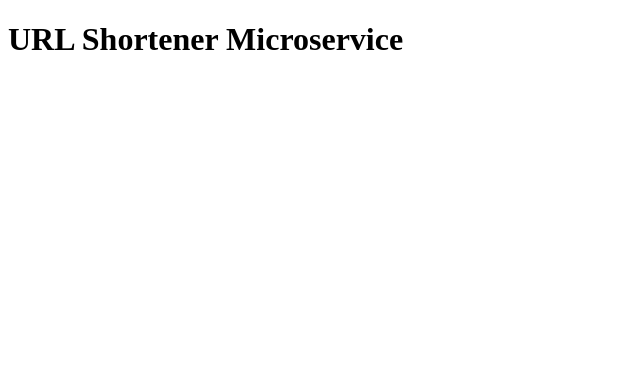
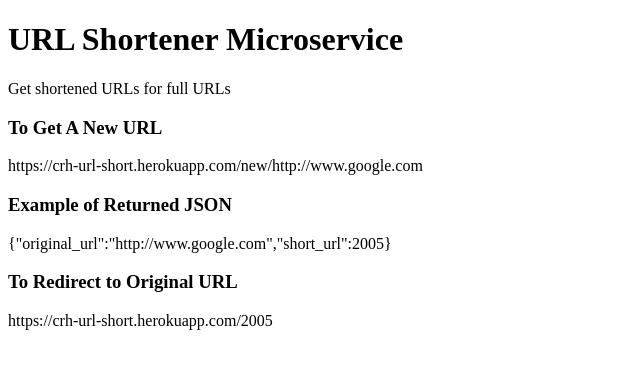
Before and after one commit to crhain/fcc-url-shortener, a website: page public/index.html in a window 1280 px wide. Shown: the whole page, without its empty margins (0-640 px from the left). Drawn offline with Linux system fonts and the light colour scheme.

Commit message:
Update index.html with instructions

```diff
--- a/public/index.html
+++ b/public/index.html
@@ -9,5 +9,12 @@
     </head>
     <body>
       <h1>URL Shortener Microservice</h1>
+      <p>Get shortened URLs for full URLs</p>
+      <h3>To Get A New URL</h3>
+      <p>https://crh-url-short.herokuapp.com/new/http://www.google.com</p>
+      <h3>Example of Returned JSON</h3>
+      <p>{"original_url":"http://www.google.com","short_url":2005}</p>
+      <h3>To Redirect to Original URL</h3>
+      <p>https://crh-url-short.herokuapp.com/2005</p>
     </body>
 </html>
```
Also changed, not shown: index.js (+1 -8 lines), docs/README.md.
